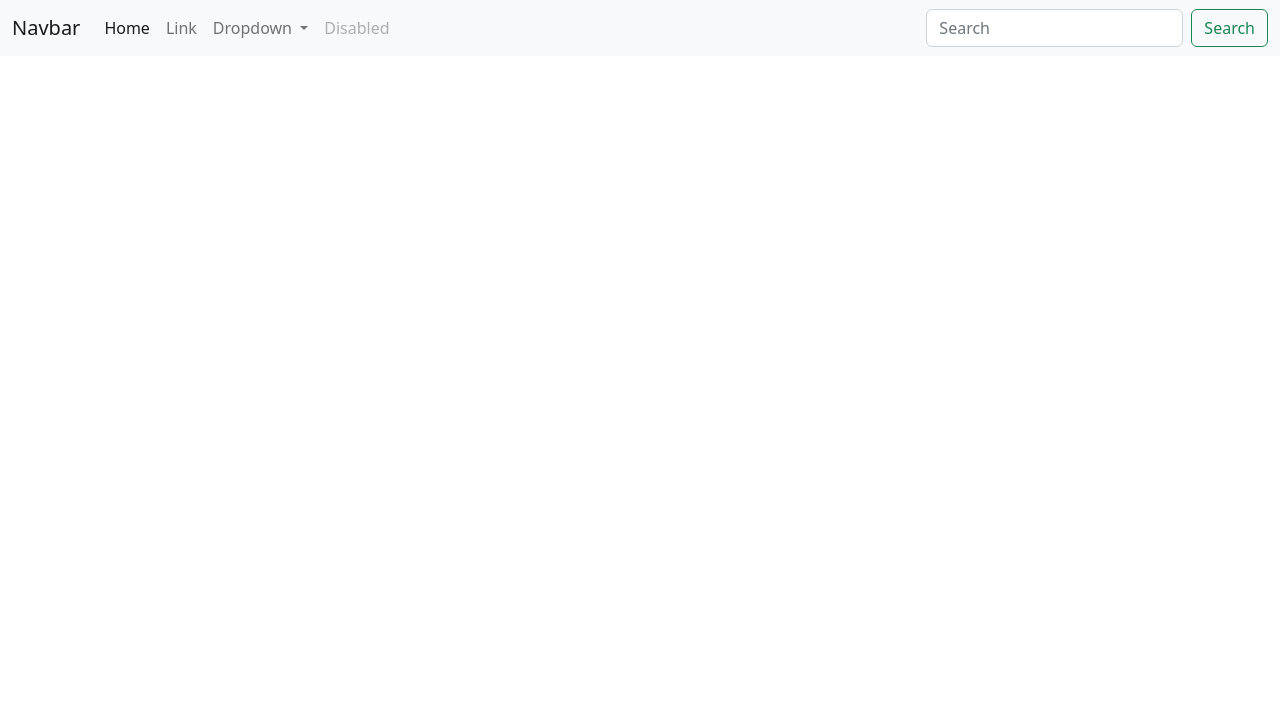
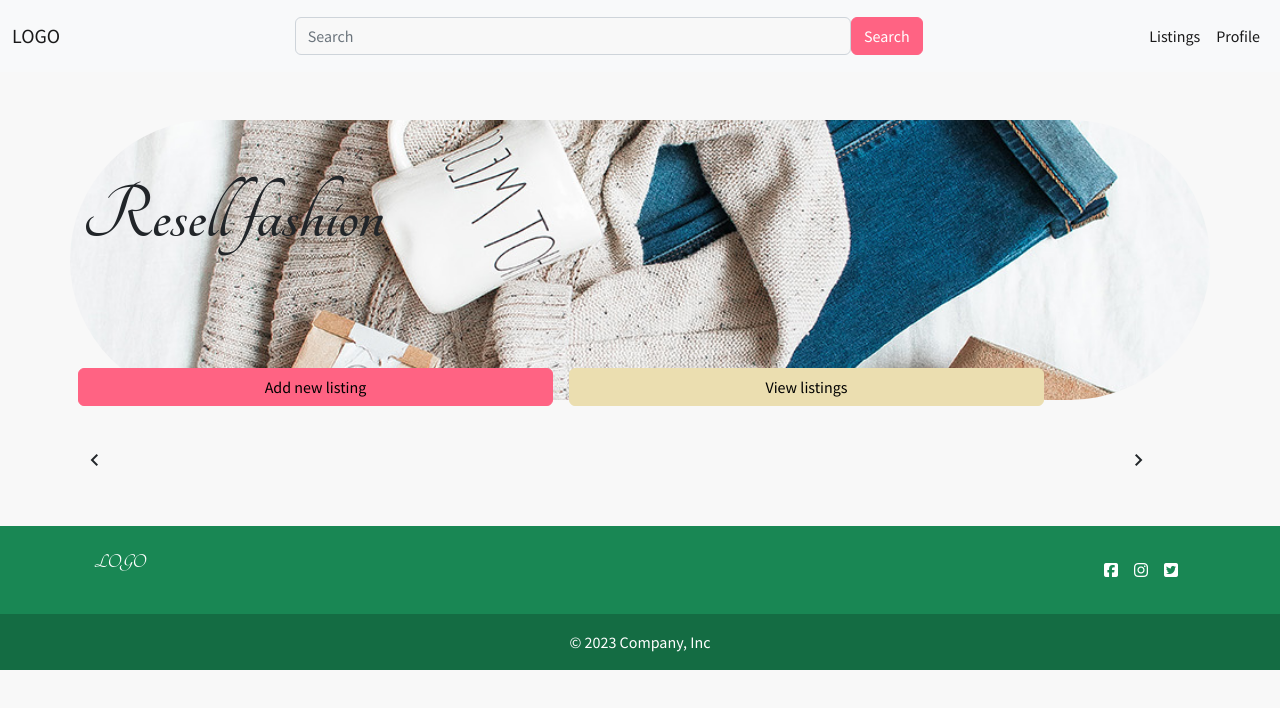
Before and after one commit to Eplepai96/Semester-Project-2, a website: page index.html in a window 1280 px wide. Drawn offline with nearby package versions, Linux system fonts and the light colour scheme.

Commit message:
Adds basic html/scss structure

```diff
--- a/index.html
+++ b/index.html
@@ -6,41 +6,93 @@
     <meta name="viewport" content="width=device-width, initial-scale=1.0">
     <title>Document</title>
     <link rel="stylesheet" href="node_modules/bootstrap/dist/css/bootstrap.min.css">
+    <link rel="stylesheet" href="./dist/css/styles.css">
+    <link rel="stylesheet" href="https://fonts.googleapis.com/css2?family=Material+Symbols+Outlined:opsz,wght,FILL,GRAD@20..48,100..700,0..1,-50..200" />
+    <script src="https://kit.fontawesome.com/da4fbc451d.js" crossorigin="anonymous"></script>
 </head>
 <body>
-    <header>
-        <nav class="navbar navbar-expand-lg bg-light">
+    <div class="content-container">
+        <header class="mb-5">
+            <nav class="navbar navbar-expand bg-light">
                 <div class="container-fluid">
-              <a class="navbar-brand" href="#">Navbar</a>
-              <button class="navbar-toggler" type="button" data-bs-toggle="collapse" data-bs-target="#navbarSupportedContent" aria-controls="navbarSupportedContent" aria-expanded="false" aria-label="Toggle navigation">
-                <span class="navbar-toggler-icon"></span>
-              </button>
-              <div class="collapse navbar-collapse" id="navbarSupportedContent">
+                  <a class="navbar-brand" href="index.html">LOGO</a>
+                  <form class="d-flex w-50" role="search">
+                    <input class="form-control" type="search" placeholder="Search" aria-label="Search">
+                    <button class="btn btn-primary text-white" type="submit">Search</button>
+                  </form>
+                  <div class="navbar">
                     <ul class="navbar-nav me-auto mb-2 mb-lg-0">
                       <li class="nav-item">
-                    <a class="nav-link active" aria-current="page" href="#">Home</a>
+                        <a class="nav-link active" aria-current="page" href="listings.html">Listings</a>
                       </li>
                       <li class="nav-item">
-                    <a class="nav-link" href="#">Link</a>
-                  </li>
-                  <li class="nav-item dropdown">
-                    <a class="nav-link dropdown-toggle" href="#" role="button" data-bs-toggle="dropdown" aria-expanded="false">
-                      Dropdown
-                    </a>
-
-                  </li>
-                  <li class="nav-item">
-                    <a class="nav-link disabled">Disabled</a>
+                        <a class="nav-link active" href="profile.html">Profile</a>
                       </li>
                     </ul>
-                <form class="d-flex" role="search">
-                  <input class="form-control me-2" type="search" placeholder="Search" aria-label="Search">
-                  <button class="btn btn-outline-success" type="submit">Search</button>
-                </form>
                   </div>
                 </div>
               </nav>
         </header>
+        <main>
+            <div class="container home-image-container mb-5 ">
+                <div class="row">
+                    <div class="col-12">
+                        <h1 class="mt-5 mb-5 float-right">Resell fashion</h1>
+                    </div>
+                </div>
+                <div class="row mt-5 text-center">
+                    <div class="col-5 btn btn-primary m-2">Add new listing</div>
+                    <div class="col-5 btn btn-secondary m-2 float-left">View listings</div>
+                </div>
+            </div>
+            <div class="container mt-5">
+                <div class="row">
+                    <div class="col-1"><span class="material-symbols-outlined" id="previous-btn">
+                        navigate_next
+                        </span>
+                    </div>
+                    <div class="col-10"></div>
+                    <div class="col-1">
+                        <span class="material-symbols-outlined" id="next-btn">
+                            navigate_next
+                            </span>
+                    </div>
+                </div>
+            </div>
 
+              <footer class="bg-success text-center text-white text-lg-start text-sm-start mt-5">
+                <!-- Grid container -->
+                <div class="container p-4">
+                  <!--Grid row-->
+                  <div class="row">
+                    <!--Grid column-->
+                    <div class="col-6 mb-4 mb-md-0">
+                      <h5 class="text-uppercase">logo</h5>
+                    </div>
+                    <!--Grid column-->
+
+                    <!--Grid column-->
+                    <div class="col-6 mb-4 mb-md-0">
+
+                      <ul class="nav justify-content-end list-unstyled d-flex m-2">
+                        <li class="ms-3"><a class="text-muted" href="#"><i class="fa fa-facebook-square text-white"></i></a></li>
+                        <li class="ms-3"><a class="text-muted" href="#"><i class="fa fa-instagram text-white"></i></a></li>
+                        <li class="ms-3"><a class="text-muted" href="#"><i class="fa fa-twitter-square text-white"></i></a></li>
+                      </ul>
+                    </div>
+                    <!--Grid column-->
+                  </div>
+                  <!--Grid row-->
+                </div>
+                <!-- Grid container -->
+
+                <!-- Copyright -->
+                <div class="text-center p-3" style="background-color: rgba(0, 0, 0, 0.2);">
+                    <span class="mb-3 mb-md-0 text-white">© 2023 Company, Inc</span>
+                </div>
+                <!-- Copyright -->
+              </footer>
+        </main>
+    </div>
 </body>
 </html>
--- a/src/scss/_variables.scss
+++ b/src/scss/_variables.scss
@@ -1,6 +1,6 @@
 @import url('https://fonts.googleapis.com/css2?family=Quicksand:wght@400;500&family=Source+Sans+Pro&family=Tangerine:wght@400;700&display=swap');
 
-
+// Overrides
 // scss-docs-start color-variables
 $gray:    #F8F8F8;
 $pink:    #FFD6E3;
@@ -19,6 +19,7 @@ $colors: (
 
 $primary:       $red;
 $secondary:     $beige;
+$success:       $green;
 
 
 // scss-docs-start theme-colors-map
@@ -27,8 +28,17 @@ $theme-colors: (
   "secondary":  $secondary,
 );
 
-
 // Settings for the `<body>` element.
 
 $body-bg:        $gray;
-$body-color:     $gray;
+
+
+$font-size-base:              1rem;
+$h1-font-size:                $font-size-base * 5;
+$font-family-base: 'Source Sans Pro', sans-serif;
+$headings-font-weight:        800;
+
+// Variables
+$headings-font-family: 'Tangerine', cursive;
+
+$btn-link-color: white;
--- a/src/scss/components/_header.scss
+++ b/src/scss/components/_header.scss
@@ -0,0 +1,3 @@
+header{
+    color: $red;
+}
--- a/src/scss/components/_index.scss
+++ b/src/scss/components/_index.scss
@@ -0,0 +1,4 @@
+// @use "./components/buttons";
+// @use "./components/forms";
+// @use "./components/header";
+// @use "./components/typography";
--- /dev/null
+++ b/src/scss/components/_typography.scss
@@ -0,0 +1,5 @@
+
+
+h1 {
+    font-family: 'Tangerine', cursive;
+}
--- a/src/scss/styles.scss
+++ b/src/scss/styles.scss
@@ -1,3 +1,23 @@
 @import "variables"; /* /src/scss/_variables.scss */
+@import "./components/index";
 @import "../../node_modules/bootstrap/scss/bootstrap";
 @import "../../node_modules/bootstrap/scss/functions";
+
+.content-container {
+    max-width: 1280px;
+    margin: auto;
+}
+
+.home-image-container {
+    background-image: url(/images.img/heather-ford-5gkYsrH_ebY-unsplash.jpg);
+    border-radius: 200px;
+    width: 90vw;
+    height: 35vh;
+    background-position: center;
+    background-size: cover;
+    background-repeat: no-repeat;
+}
+
+#previous-btn {
+    transform: scaleX(-1);
+}
```
Also changed, not shown: login.html (added, +74 -0 lines), profile.html (added, +66 -0 lines), register.html (added, +89 -0 lines), dist/css/styles.css, images.img/heather-ford-5gkYsrH_ebY-unsplash.jpg (added), 1 other file. Lines whose indentation alone changed are shown as unchanged.
